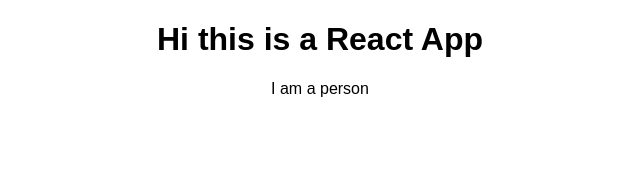
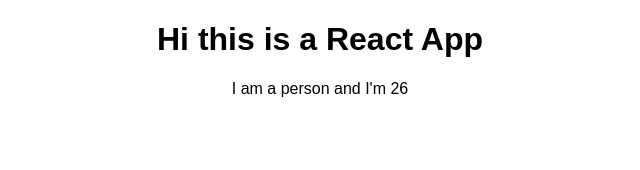
Before and after one commit to ATRI2107/REACT-COMPLETE-GUIDE, a React (Create React App) app: page / in a window 1280 px wide. Shown: the top 170 px of the page, without its empty margins (320-960 px from the left). Built offline with nearby package versions, Linux system fonts and the light colour scheme.

Commit message:
Tried Dynamic Content

```diff
--- a/src/Person/Person.js
+++ b/src/Person/Person.js
@@ -1,5 +1,5 @@
 import React from 'react'
  const person=()=>{
-     return <p> I am a person </p>
+     return <p> I am a person and I'm {Math.floor(Math.random()*30)} </p>
  };
  export default person;
```
